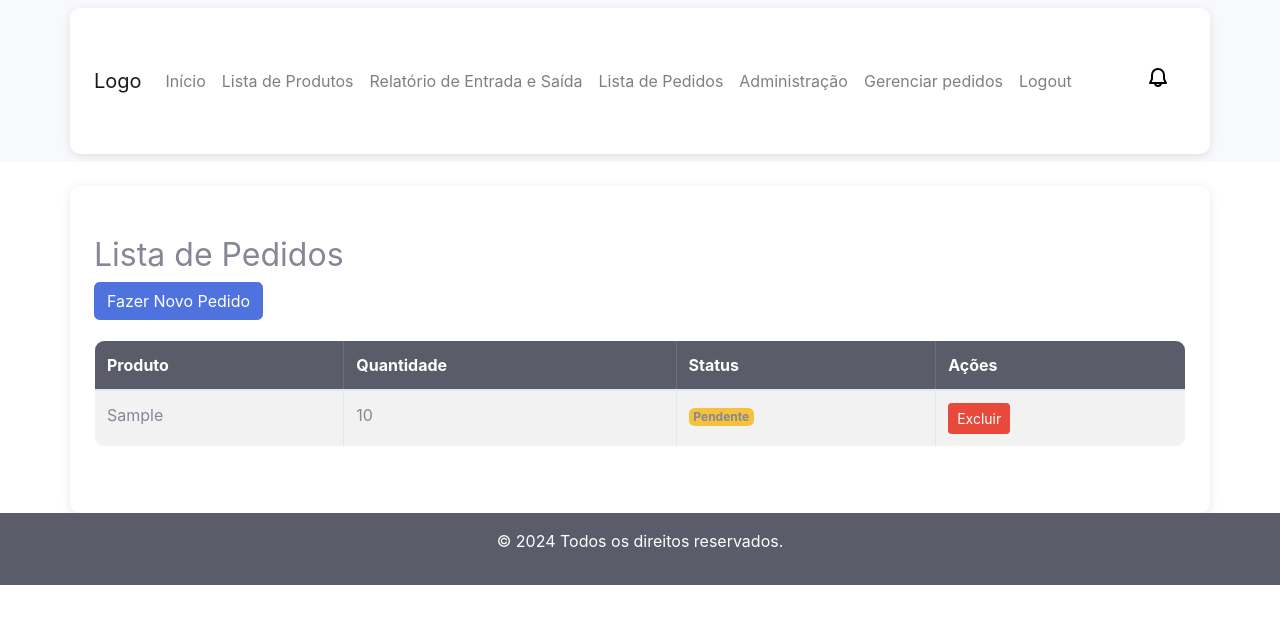
After one commit to Guilherme615/sgem, a Django app: page /pedidos/lista/ in a window 1280 px wide. The commit adds this page. Shown: the top 624 px of the page. Run offline with Django 5.2, Linux system fonts and the light colour scheme; a user stored in the database is signed in; tables that the repository leaves empty hold one stand-in row (values such as "Sample post"); some libraries are stand-ins or nearby versions.

Commit message:
V11 "pedidos feito"

```diff
--- a/core/models.py
+++ b/core/models.py
@@ -40,3 +40,14 @@ class Profile(models.Model):
 
     def __str__(self):
         return self.user.username
+
+
+class Pedido(models.Model):
+    usuario = models.ForeignKey(User, on_delete=models.CASCADE)  # Adiciona a relação com o usuário
+    produto = models.CharField(max_length=100)  # Exemplo de campo para o produto
+    quantidade = models.PositiveIntegerField()  # Campo para quantidade
+    status = models.CharField(max_length=20, choices=[
+        ('Pendente', 'Pendente'),
+        ('Aprovado', 'Aprovado'),
+        ('Negado', 'Negado')
+    ])
--- /dev/null
+++ b/core/templates/lista_pedidos.html
@@ -0,0 +1,55 @@
+{% extends 'modelo.html' %}
+
+{% block titulo %}
+<title>Lista de Pedidos</title>
+{% endblock %}
+
+{% block conteudo %}
+<div class="container mt-4">
+    <h2>Lista de Pedidos</h2>
+
+    <div class="mb-3">
+        <a href="{% url 'pedidos' %}" class="btn btn-primary">Fazer Novo Pedido</a>
+    </div>
+
+    <table class="table table-striped table-bordered">
+        <thead class="table-dark">
+            <tr>
+                <th scope="col">Produto</th>
+                <th scope="col">Quantidade</th>
+                <th scope="col">Status</th>
+                <th scope="col">Ações</th> <!-- Coluna para ações -->
+            </tr>
+        </thead>
+        <tbody>
+            {% if pedidos and pedidos|length > 0 %}
+                {% for pedido in pedidos %}
+                    <tr>
+                        <td>{{ pedido.produto }}</td>
+                        <td>{{ pedido.quantidade }}</td>
+                        <td>
+                            {% if pedido.status == 'Pendente' %}
+                                <span class="badge bg-warning">{{ pedido.status }}</span>
+                            {% elif pedido.status == 'Aprovado' %}
+                                <span class="badge bg-success">{{ pedido.status }}</span>
+                            {% elif pedido.status == 'Negado' %}
+                                <span class="badge bg-danger">{{ pedido.status }}</span>
+                            {% endif %}
+                        </td>
+                        <td>
+                            <form method="post" action="{% url 'excluir_pedido' pedido.id %}" style="display:inline;">
+                                {% csrf_token %}
+                                <button type="submit" class="btn btn-danger btn-sm">Excluir</button>
+                            </form>
+                        </td>
+                    </tr>
+                {% endfor %}
+            {% else %}
+                <tr>
+                    <td colspan="4" class="text-center">Nenhum pedido feito.</td>
+                </tr>
+            {% endif %}
+        </tbody>
+    </table>
+</div>
+{% endblock %}
--- a/core/templates/modelo.html
+++ b/core/templates/modelo.html
@@ -37,13 +37,18 @@
                         </li>
 
                         <li class="nav-item">
-                            <a class="nav-link" href="{% url 'pedidos' %}">Pedidos</a>
+                            <a class="nav-link" href="{% url 'lista_pedidos' %}">Lista de Pedidos</a>
                         </li>
 
                         {% if user.is_superuser %}
                             <li class="nav-item">
                                 <a class="nav-link" href="{% url 'admin_dashboard' %}">Administração</a>
                             </li>
+
+                            <li class="nav-item">
+                                <a class="nav-link" href="{% url 'gerenciar_pedidos' %}">Gerenciar pedidos</a>
+                            </li>
+
                         {% endif %}
 
                         <li class="nav-item">
--- a/core/templates/pedidos.html
+++ b/core/templates/pedidos.html
@@ -1,12 +1,12 @@
 {% extends 'modelo.html' %}
 
 {% block titulo %}
-<title>Pedidos de Produtos</title>
+<title>Fazer Pedido</title>
 {% endblock %}
 
 {% block conteudo %}
 <div class="container mt-4">
-    <h3>Pedidos de Produtos</h3>
+    <h3>Fazer Pedido de Produto</h3>
 
     <form method="POST">
         {% csrf_token %}
--- a/core/urls.py
+++ b/core/urls.py
@@ -5,7 +5,8 @@ from .views import (
     lista_movimentos, relatorio_entrada_saida,
     relatorio_validade_produtos, historico_movimentacoes, lista_usuarios,
     cadastrar_usuario, logout_view, editar_produto, excluir_produto,
-    pedidos_view, admin_dashboard, lixeira_produtos, produtos_proximos_validade
+    pedidos_view, admin_dashboard, lixeira_produtos, produtos_proximos_validade,
+    lista_pedidos, gerenciar_pedidos, aprovar_pedido, negar_pedido, excluir_pedido
 )
 
 urlpatterns = [
@@ -26,5 +27,11 @@ urlpatterns = [
     path('produtos/lixeira/', lixeira_produtos, name='lixeira_produtos'),
     path('produtos-proximos-validade/', produtos_proximos_validade, name='produtos_proximos_validade'),
     path('dashboard-admin/', admin_dashboard, name='admin_dashboard'),
-    path('pedidos/', pedidos_view, name='pedidos'),
+    path('pedidos/', pedidos_view, name='pedidos'),  # Página de fazer pedidos
+    path('pedidos/lista/', lista_pedidos, name='lista_pedidos'),  # Lista de pedidos
+    path('excluir-pedido/<int:pedido_id>/', excluir_pedido, name='excluir_pedido'),
+    path('gerenciar-pedidos/', gerenciar_pedidos, name='gerenciar_pedidos'),
+    path('aprovar-pedido/<int:pedido_id>/', aprovar_pedido, name='aprovar_pedido'),
+    path('negar-pedido/<int:pedido_id>/', negar_pedido, name='negar_pedido'),
+
 ]
--- a/core/views.py
+++ b/core/views.py
@@ -7,8 +7,8 @@ from django.contrib.auth import authenticate, login, logout
 from django.contrib.auth.models import User, Group
 from datetime import timedelta
 from django.utils import timezone
-from .models import Produto, MovimentoEstoque, Categoria
-from .forms import LoginForm, RegistrationForm, MovimentoEstoqueForm, UsuarioForm
+from .models import Produto, MovimentoEstoque, Categoria, Pedido
+from .forms import LoginForm, RegistrationForm, MovimentoEstoqueForm, UsuarioForm, PedidoForm
 from django.contrib import messages
 from django.contrib.auth.decorators import login_required, user_passes_test
 from django.views.decorators.http import require_POST
@@ -291,15 +291,48 @@ def admin_dashboard(request):
 
     return render(request, 'admin_dashboard.html', {'users': users})
 
+def sua_view(request):
+    return render(request, 'modelo.html')
 
+@login_required
+def lista_pedidos(request):
+    # Filtra os pedidos do usuário logado
+    pedidos = Pedido.objects.filter(usuario=request.user)  # Apenas pedidos do usuário logado
+    return render(request, 'lista_pedidos.html', {'pedidos': pedidos})
 
-
+# View para fazer um pedido
 @login_required
 def pedidos_view(request):
     if request.method == 'POST':
-        # Processamento do pedido
-        pass
+        produto = request.POST['produto']
+        quantidade = request.POST['quantidade']
+        pedido = Pedido(usuario=request.user, produto=produto, quantidade=quantidade, status='Pendente')  # Atribui o usuário
+        pedido.save()
+        return redirect('lista_pedidos')
     return render(request, 'pedidos.html')
 
-def sua_view(request):
-    return render(request, 'modelo.html')
+def excluir_pedido(request, pedido_id):
+    pedido = get_object_or_404(Pedido, id=pedido_id)  # Verifica se o pedido pertence ao usuário logado
+    pedido.delete()  # Remove o pedido do banco de dados
+    return redirect('lista_pedidos')  # Redireciona para a lista de pedidos
+
+
+def gerenciar_pedidos(request):
+    if not request.user.is_authenticated or not request.user.is_superuser:
+        return redirect('login')  # Redireciona para a página de login se não for um superusuário
+
+    pedidos = Pedido.objects.all()  # Obtém todos os pedidos
+
+    return render(request, 'gerenciar_pedidos.html', {'pedidos': pedidos})
+
+def aprovar_pedido(request, pedido_id):
+    pedido = Pedido.objects.get(id=pedido_id)
+    pedido.status = 'Aprovado'  # Ou o valor que você usa para 'aprovado'
+    pedido.save()
+    return redirect('gerenciar_pedidos')
+
+def negar_pedido(request, pedido_id):
+    pedido = Pedido.objects.get(id=pedido_id)
+    pedido.status = 'Negado'  # Ou o valor que você usa para 'negado'
+    pedido.save()
+    return redirect('gerenciar_pedidos')
```
Also changed, not shown: core/forms.py (+6 -1 lines), core/templates/gerenciar_pedidos.html (added, +49 -0 lines), core/migrations/0001_initial.py (added), db.sqlite3.
